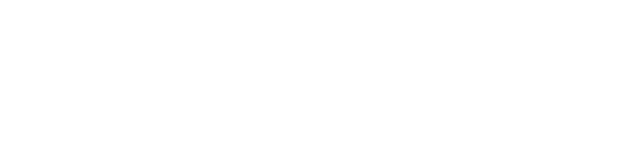
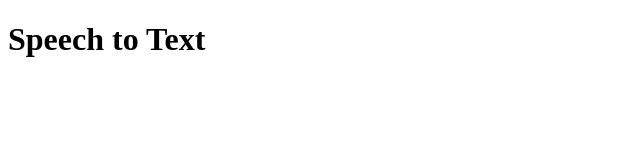
Before and after one commit to ricochen/gitabackbone, a website: page app/index.html in a window 1280 px wide. Shown: the whole page, without its empty margins (0-640 px from the left). Drawn offline with nearby package versions, Linux system fonts and the light colour scheme; some packages are replaced by stand-ins of ours.

Commit message:
[feat] add ngBindHtml directive

```diff
--- a/app/app.js
+++ b/app/app.js
@@ -8,7 +8,8 @@ angular.module('app', [
 .config(function($routeProvider) {
   $routeProvider
     .when('/', {
-      templateUrl: 'request/home.html',
+      templateUrl: 'index.html',
       controller: 'RequestController'
     })
+
 });
--- a/app/index.html
+++ b/app/index.html
@@ -1,11 +1,13 @@
-<!DOCTYPE html>
+<!DOCTYPE html >
 <html ng-app="app">
   <head>
     <meta charset="UTF-8">
     <title>Speech to Text</title>
   </head>
-  <body>
-    <div ng-view></div>
+  <body ng-controller="RequestController">
+    <h1>Speech to Text</h1>
+    <div ng-bind-html="renderAPIdata()"></div>
+
 
     <script src="https://cdnjs.cloudflare.com/ajax/libs/angular.js/1.5.5/angular.min.js"></script>
     <script src= "https://cdnjs.cloudflare.com/ajax/libs/angular.js/1.5.5/angular-route.min.js"></script>
```
